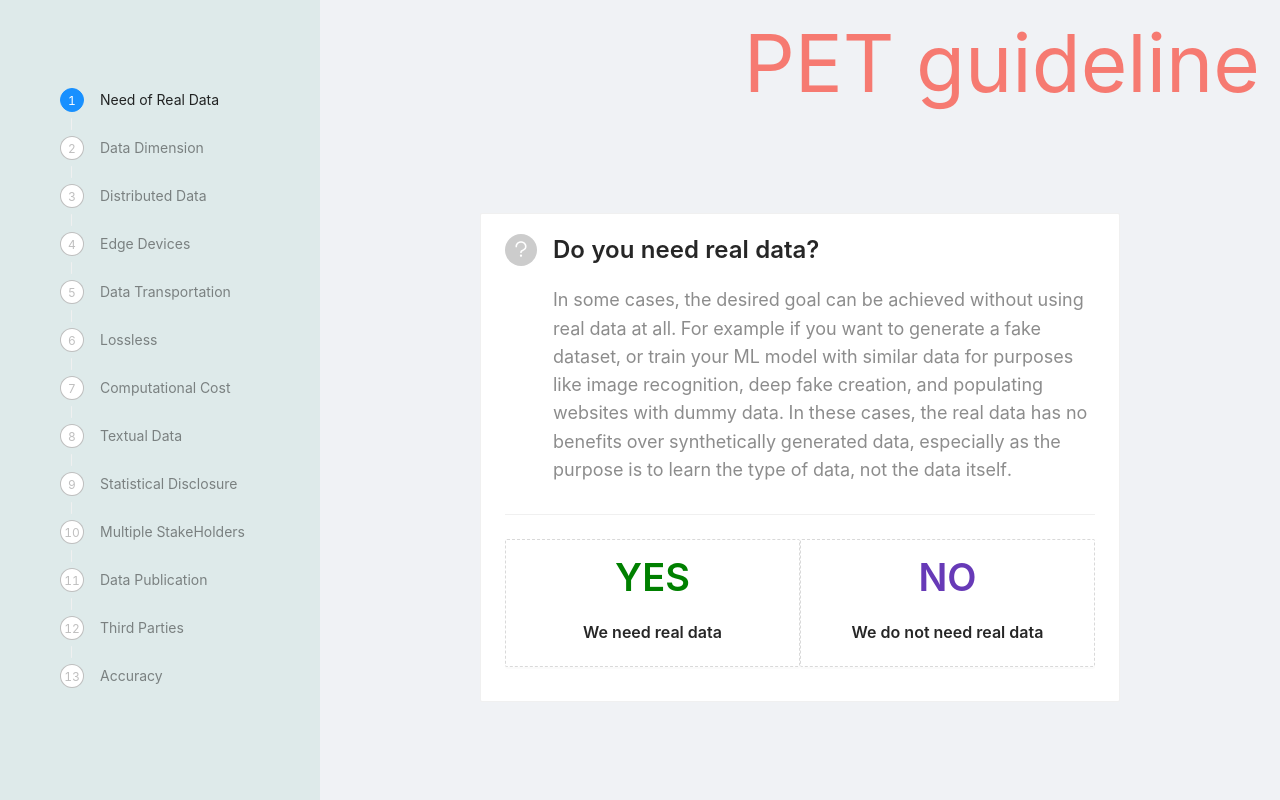
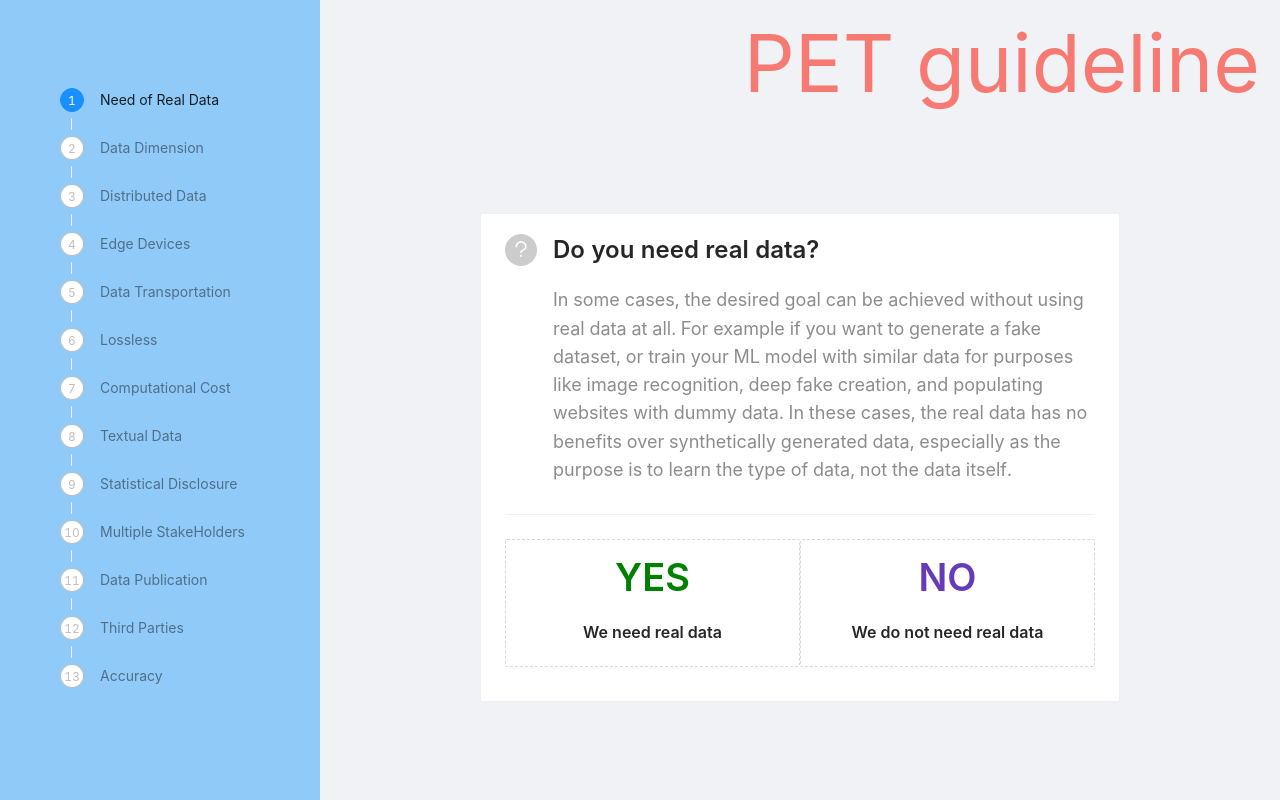
Before and after one commit to FaisalBinAhmed/PET-Guideline, a Next.js app: page /strictmode in a window 1280 px wide. Built offline with nearby package versions, Linux system fonts and the light colour scheme.

Commit message:
Update strictmode.js

```diff
--- a/pages/strictmode.js
+++ b/pages/strictmode.js
@@ -123,7 +123,7 @@ const strictmode = () => {
 					breakpoint="lg"
 					collapsedWidth="0"
 					width="25vw"
-					style={{ backgroundColor: "#DEEAEA" }}>
+					style={{ backgroundColor: "#90CAF9" }}>
 					<div className={styles.steps}>
 						<Steps direction="vertical" size="small">
 							{askableQuestions.map((item, index) => (
```
